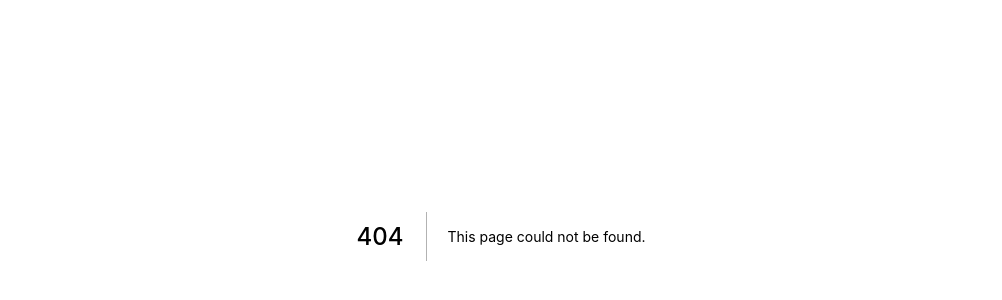
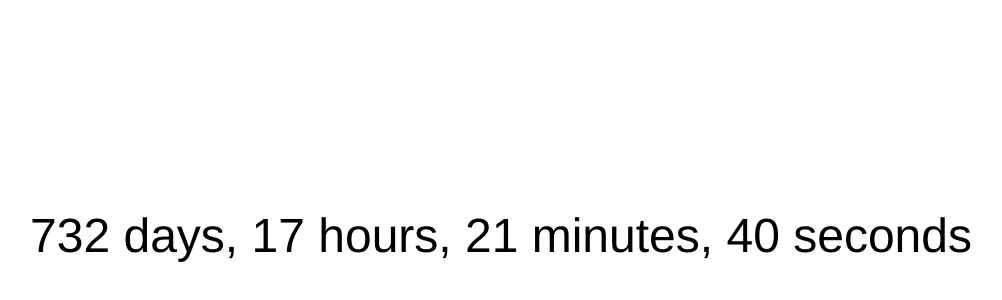
Before and after one commit to ericfzhu/website, a Next.js app: page /106 in a window 1280 px wide. Before the commit this address had no page. Shown: the part 164-464 px from the top of the page, without its empty margins (139-1141 px from the left). Built offline with nearby package versions, Linux system fonts and the light colour scheme.

Commit message:
106 (#3)

```diff
--- a/package.json
+++ b/package.json
@@ -16,6 +16,7 @@
         "test": ""
     },
     "dependencies": {
+        "dayjs": "^1.11.6",
         "framer-motion": "^7.5.3",
         "next": "12.3.1",
         "react": "18.2.0",
--- /dev/null
+++ b/pages/106.tsx
@@ -0,0 +1,60 @@
+import type { NextPage } from 'next'
+import Head from 'next/head'
+import { useEffect, useState } from 'react'
+import dayjs from 'dayjs'
+
+const relativeTime = require('dayjs/plugin/relativeTime')
+dayjs.extend(relativeTime)
+
+const OneZeroSix: NextPage = () => {
+    const origin = dayjs('2020-10-06')
+    const [date, setDate] = useState(dayjs())
+
+    function refreshDate() {
+        setDate(dayjs())
+    }
+
+    useEffect(() => {
+        const timer = setInterval(refreshDate, 1000)
+        return () => clearInterval(timer)
+    })
+
+    function toDaysMinutesSeconds(totalSeconds: number) {
+        const seconds = Math.floor(totalSeconds % 60)
+        const minutes = Math.floor((totalSeconds % 3600) / 60)
+        const hours = Math.floor((totalSeconds % (3600 * 24)) / 3600)
+        const days = Math.floor(totalSeconds / (3600 * 24))
+
+        const secondsStr = makeHumanReadable(seconds, 'second')
+        const minutesStr = makeHumanReadable(minutes, 'minute')
+        const hoursStr = makeHumanReadable(hours, 'hour')
+        const daysStr = makeHumanReadable(days, 'day')
+
+        return `${daysStr}${hoursStr}${minutesStr}${secondsStr}`.replace(
+            /,\s*$/,
+            ''
+        )
+    }
+
+    function makeHumanReadable(num: number, singular: string) {
+        return num > 0
+            ? num + (num === 1 ? ` ${singular}, ` : ` ${singular}s, `)
+            : ''
+    }
+
+    return (
+        <div className="flex h-screen">
+            <Head>
+                <title>106</title>
+                <meta property={'og:title'} content={'106'} key="title" />
+
+                <link rel="icon" href="/pink.ico" />
+            </Head>
+            <div className="m-auto text-5xl">
+                {toDaysMinutesSeconds(date.diff(origin, 's'))}
+            </div>
+        </div>
+    )
+}
+
+export default OneZeroSix
--- a/tsconfig.json
+++ b/tsconfig.json
@@ -13,7 +13,8 @@
         "resolveJsonModule": true,
         "isolatedModules": true,
         "jsx": "preserve",
-        "incremental": true
+        "incremental": true,
+        "allowSyntheticDefaultImports": true
     },
     "include": ["next-env.d.ts", "**/*.ts", "**/*.tsx"],
     "exclude": ["node_modules"]
```
Also changed, not shown: 2 other files (tests, documents, lock files or other folders).
